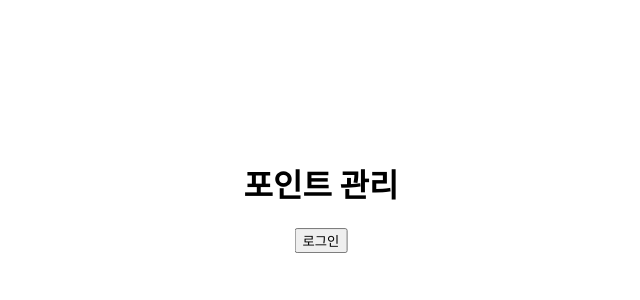
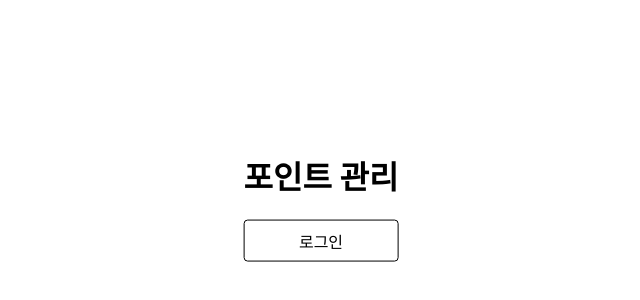
Before and after one commit to qurugi0347/tgc-test-point, a React (Create React App) app in the folder react-app/: page / in a window 1280 px wide. Shown: the part 204-504 px from the top of the page, without its empty margins (319-959 px from the left). Built offline with nearby package versions, Linux system fonts and the light colour scheme.

Commit message:
Fix: Lint 오류 등 수정

```diff
--- /dev/null
+++ b/react-app/src/components/BaseButton.jsx
@@ -0,0 +1,13 @@
+import styled from "styled-components";
+
+const BaseButton = styled.div`
+  cursor: pointer;
+  border: 1px solid;
+  border-radius: 4px;
+  padding: 8px 16px;
+  &.small {
+    padding: 4px 8px;
+  }
+`;
+
+export default BaseButton;
--- a/react-app/src/features/main/MainPage.jsx
+++ b/react-app/src/features/main/MainPage.jsx
@@ -1,11 +1,19 @@
 import React from "react";
 import styled from "styled-components";
+import BaseButton from "components/BaseButton";
+import {useNavigate} from "react-router-dom";
 
 const MainPage = () => {
+  const navigate = useNavigate();
   return (
     <Wrapper>
       <Title>포인트 관리</Title>
-      <Button>로그인</Button>
+      <BaseButton
+        onClick={() => {
+          navigate("/user");
+        }}>
+        로그인
+      </BaseButton>
     </Wrapper>
   );
 };
@@ -20,6 +28,4 @@ const Wrapper = styled.div`
 
 const Title = styled.h1``;
 
-const Button = styled.button``;
-
 export default MainPage;
```
Also changed, not shown: react-app/jsconfig.json (added, +7 -0 lines), react-app/package.json (+1 -18 lines), react-app/src/api/index.js (added, +11 -0 lines), react-app/.eslintrc.js (deleted), react-app/src/components/layout/BaseLayout.jsx (added), 1 other file (tests, documents, lock files or other folders).
